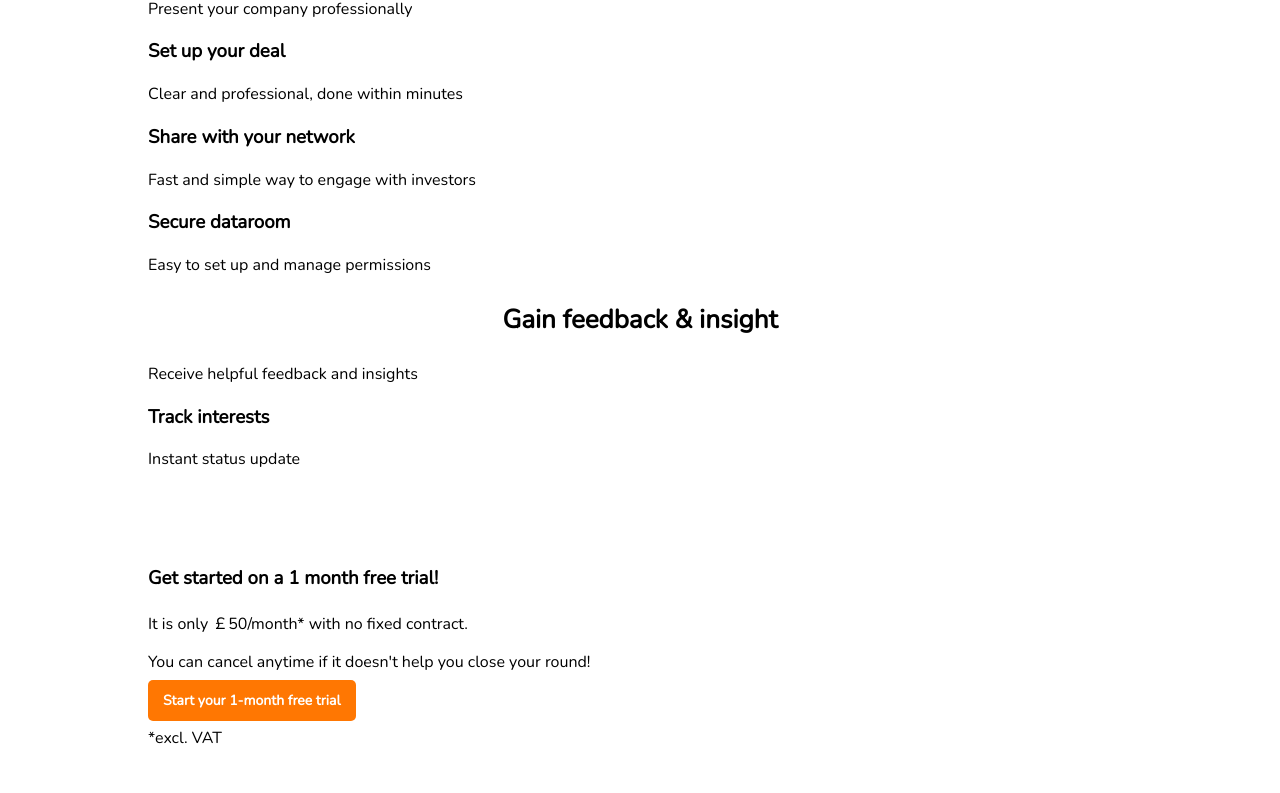
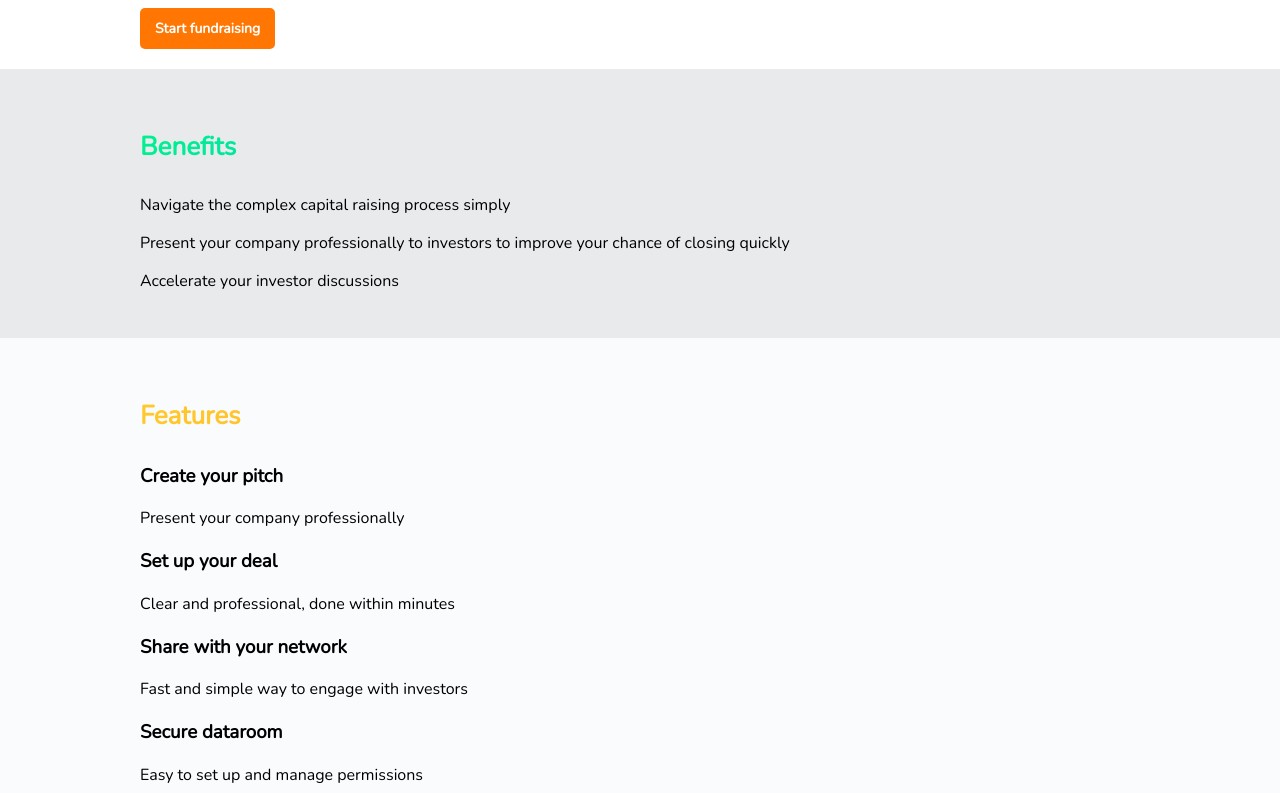
Before and after one commit to elmaester/proraise, a Next.js app: page / in a window 1280 px wide. Shown: the part 1107-1900 px from the top of the page. Built offline with nearby package versions, Linux system fonts and the light colour scheme.

Commit message:
feat: mobile view progress, backgrounds added

```diff
--- a/pages/index.js
+++ b/pages/index.js
@@ -37,6 +37,9 @@ const GlobalStyle = createGlobalStyle`
   html {
     font-family: Nunito;
   }
+  body {
+    margin: 0
+    };
 `;
 
 const Header = styled.h2`
@@ -46,6 +49,7 @@ const Header = styled.h2`
   }
   font-weight: bold;
   text-align: center;
+  margin: 30px 0;
   color: ${(props) => props.color || 'inherit'};
 `;
 
@@ -58,7 +62,11 @@ const GradientHeader = styled(Header)`
   -webkit-background-clip: text;
   background-clip: text;
   -webkit-text-fill-color: transparent;
-  display: inline-block;
+  display: block;
+  text-align: center;
+  ${forTabletPortraitUp} {
+    text-align: left;
+  }
 `;
 
 const Button = styled.a`
@@ -155,9 +163,7 @@ export default function Home() {
 
       <main>
         <SectionContainer>
-          <div style={{ width: '100%' }}>
-            <HeaderImage />
-          </div>
+          <HeaderImage />
           <Header>
             Help founders navigate the capital raising process simply
           </Header>
@@ -172,7 +178,7 @@ export default function Home() {
           <Button className='full-width-on-mobile'>Start fundraising</Button>
         </SectionContainer>
 
-        <SectionContainer>
+        <SectionContainer style={{ backgroundColor: '#e9eaec' }}>
           <GradientHeader
             gradientFrom='#00f091'
             gradientTo='#009efb'
@@ -188,7 +194,7 @@ export default function Home() {
           <p>Accelerate your investor discussions</p>
         </SectionContainer>
 
-        <SectionContainer>
+        <SectionContainer style={{ backgroundColor: '#fafbfd' }}>
           <GradientHeader
             gradientFrom='#ff9b49'
             gradientTo='#ffc92b'
@@ -222,7 +228,11 @@ export default function Home() {
           </div>
         </SectionContainer>
 
-        <SectionContainer>
+        <SectionContainer
+          style={{
+            backgroundImage: 'linear-gradient(321deg, #ff9b49, #ffc92b)',
+          }}
+        >
           <h3>Get started on a 1 month free trial!</h3>
           <p>It is only ￡50/month* with no fixed contract.</p>
           <p>You can cancel anytime if it doesn't help you close your round!</p>
```
Also changed, not shown: svg/header-image.svg.
